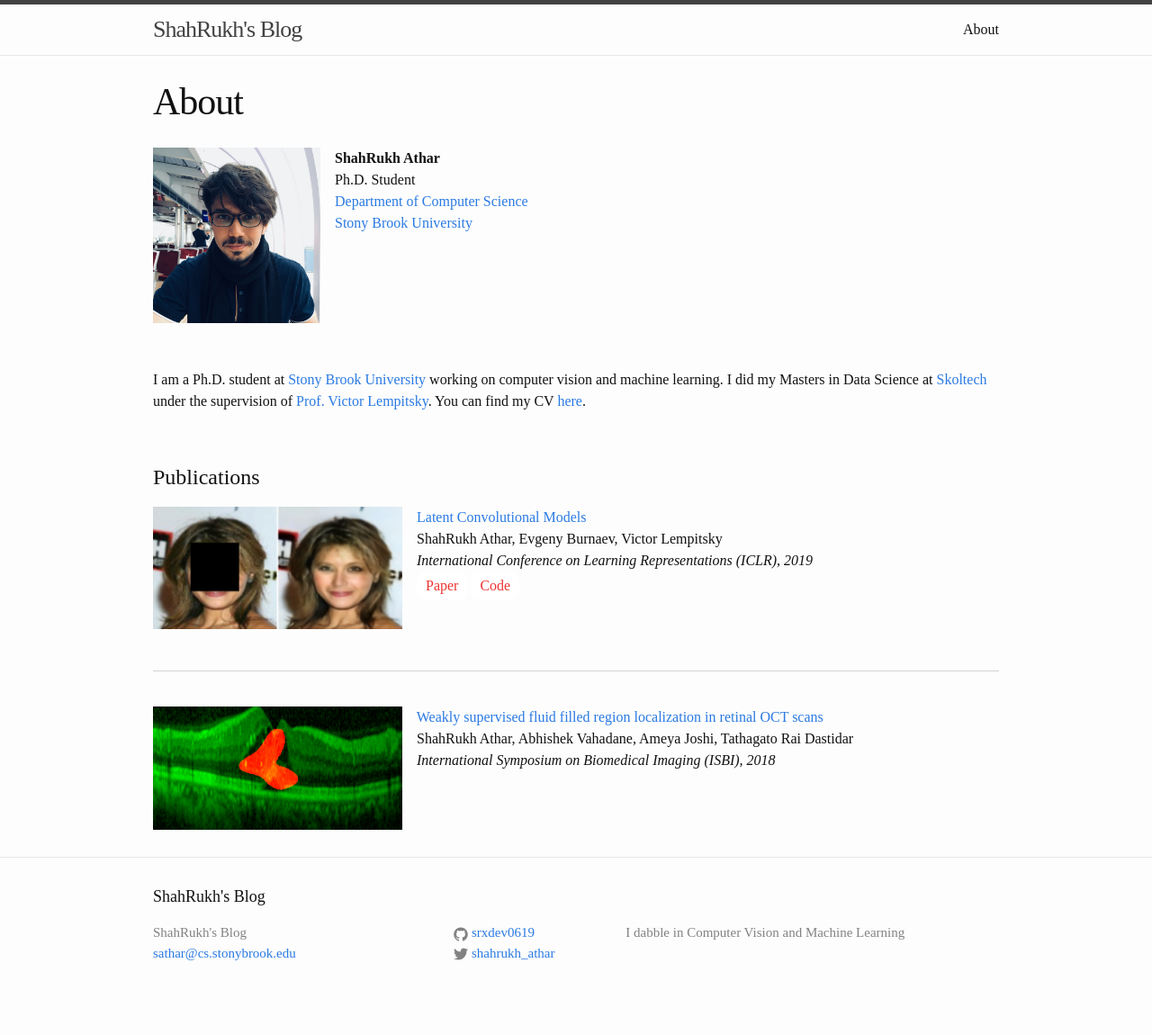
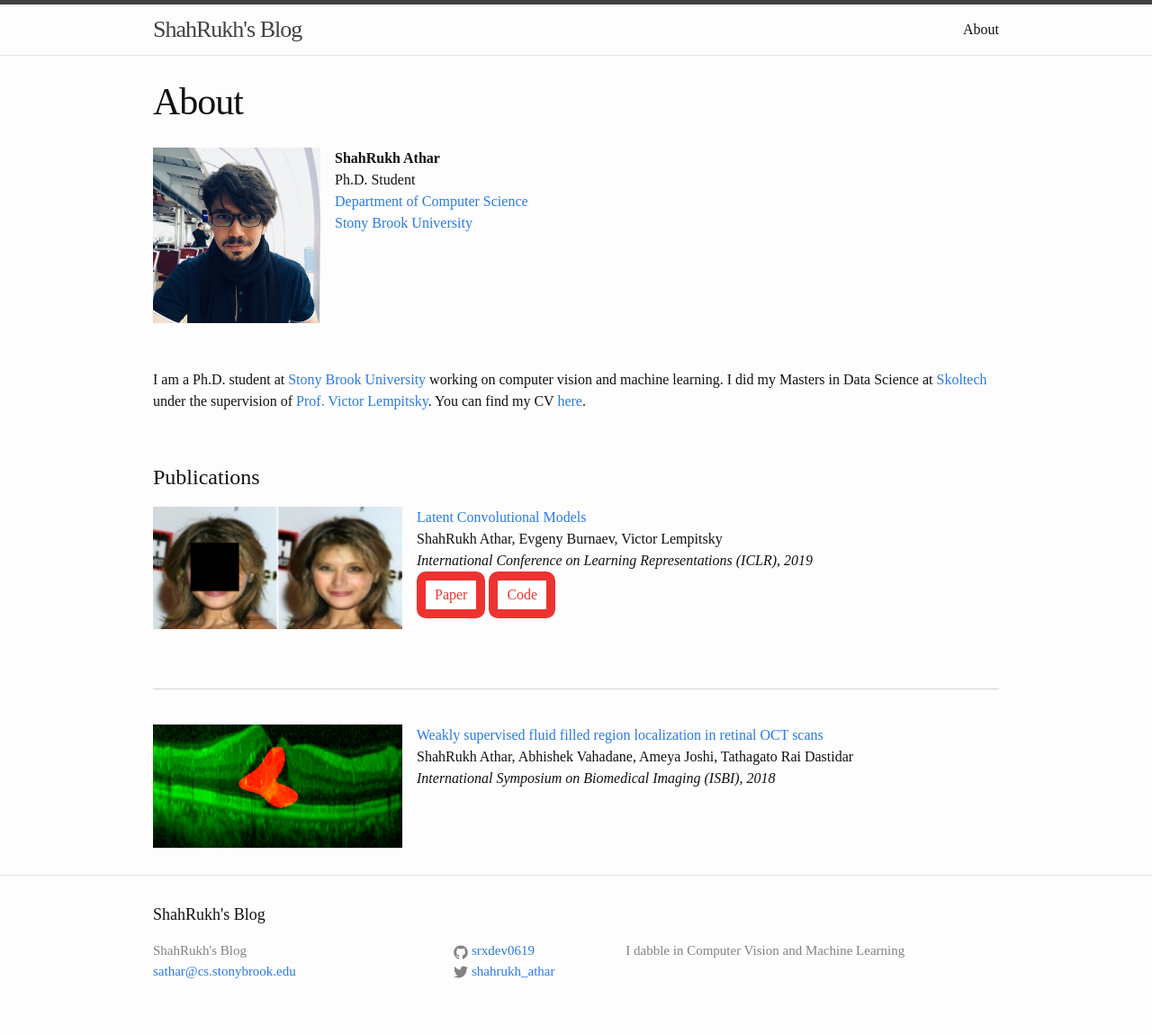
Before and after one commit to shahrukhathar/shahrukhathar.github.io, a Jekyll site: the page built from pages/about.md, in a window 1280 px wide. Shown: the whole page at 90% size. Built offline with Jekyll 4.4.1, drawn with Linux system fonts in a browser that asks for light colours; nearby versions of some CDN libraries; library files that are not in the unit come from our copies.

Commit message:
Updated Page

```diff
--- a/_sass/_base.scss
+++ b/_sass/_base.scss
@@ -208,14 +208,13 @@ pre {
 .btn {
     color: #ed3330 !important;
     background: #ffff;
-    border: 2px solid #ed3330;
+    border: 10px solid #ed3330;
     padding-top: 4px;
     padding-bottom: 8px;
     padding-left: 10px;
     padding-right: 10px;
     border-radius: 10px;
     display: inline-block;
-    border: none;
     height: 20px;
     }
 
```
